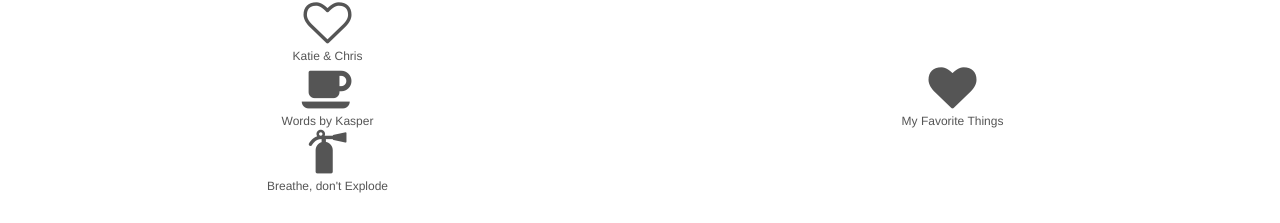
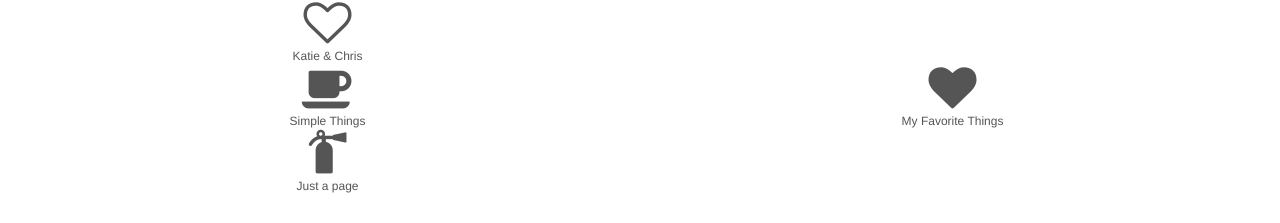
Before and after one commit to roachhd/roachhd.github.io, a Jekyll site: the page built from about/index.html, in a window 1280 px wide and 1212 px high. Shown: the part 986-1209 px from the top of the window. Built offline with Jekyll 4.4.1, drawn with Linux system fonts in a browser that asks for light colours; nearby versions of some CDN libraries; comment, search, counter and statistics services are not loaded.

Commit message:
Update innerfooter.html

```diff
--- a/_includes/innerfooter.html
+++ b/_includes/innerfooter.html
@@ -30,10 +30,10 @@
      <div class="row">
 
         <div class="col-xs-4 col-md-6">
-          <a href="http://katieball.me/kasper/" target="_blank">
+          <a href="http://katieball.me/simple-things/">
             <i class="fa fa-coffee fa-4x"></i>
             <div>
-              Words by Kasper
+              Simple Things
             </div>
           </a>
         </div>
@@ -46,9 +46,9 @@
         </div>
 
           <div class="col-xs-4 col-md-6">
-          <a href="/breathe/">
+          <a href="/just-a-page/">
             <i class="fa fa-fire-extinguisher  fa-4x"></i>
-            <div>Breathe, don't Explode</div>
+            <div>Just a page</div>
           </a>
         </div>
 
```
